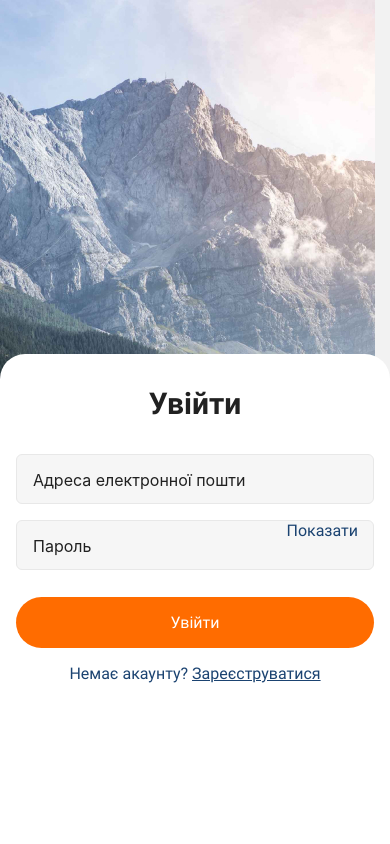
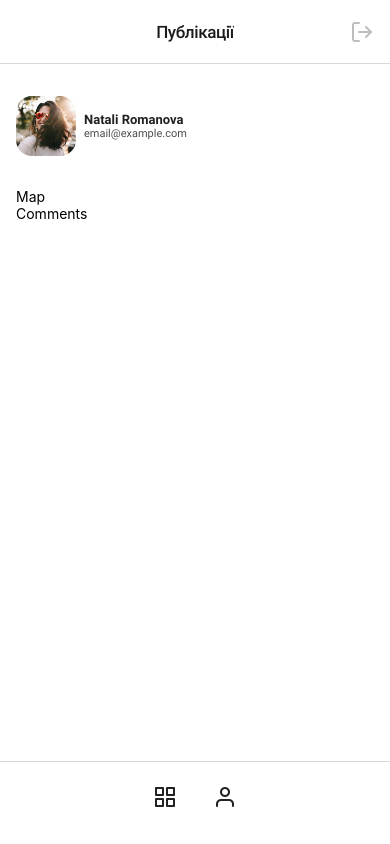
Before and after one commit to made-by-curiosity/post-and-talk, a React Native app: screen /Posts in a window 390 px wide. Built offline with nearby package versions, Linux system fonts and the light colour scheme.

Commit message:
add comments screen

```diff
--- a/src/Navigation.js
+++ b/src/Navigation.js
@@ -7,6 +7,8 @@ import MainScreen from './screens/bottomNav/MainScreen';
 import CreatePostsScreen from './screens/main/CreatePostScreen';
 
 import { useUser } from './hooks/userContext';
+import { CommentsScreen } from './screens/main/CommentsScreen';
+import { MapScreen } from './screens/main/MapScreen';
 
 const AuthStack = createStackNavigator();
 const MainStack = createStackNavigator();
@@ -46,6 +48,34 @@ export const Navigation = () => {
             },
           }}
         />
+        <MainStack.Screen
+          name="Comments"
+          component={CommentsScreen}
+          options={{
+            title: 'Коментарі',
+            headerTitleAlign: 'center',
+            headerTitleStyle: {
+              lineHeight: 22,
+              fontSize: 17,
+              letterSpacing: -0.4,
+              fontFamily: 'Roboto-Medium',
+            },
+          }}
+        />
+        <MainStack.Screen
+          name="Map"
+          component={MapScreen}
+          options={{
+            title: 'Мапа',
+            headerTitleAlign: 'center',
+            headerTitleStyle: {
+              lineHeight: 22,
+              fontSize: 17,
+              letterSpacing: -0.4,
+              fontFamily: 'Roboto-Medium',
+            },
+          }}
+        />
       </MainStack.Navigator>
     </NavigationContainer>
   );
--- a/src/hooks/userContext.js
+++ b/src/hooks/userContext.js
@@ -5,7 +5,7 @@ const UserContext = createContext();
 export const useUser = () => useContext(UserContext);
 
 export const UserProvider = ({ children }) => {
-  const [isLoggedIn, setIsLoggedIn] = useState(false);
+  const [isLoggedIn, setIsLoggedIn] = useState(true);
 
   const logIn = () => {
     setIsLoggedIn(true);
--- a/src/screens/bottomNav/PostsScreen.js
+++ b/src/screens/bottomNav/PostsScreen.js
@@ -1,7 +1,10 @@
-import { View, Text, StyleSheet, Image } from 'react-native';
+import { View, Text, StyleSheet, Image, TouchableOpacity } from 'react-native';
 import girlAvatar from '../../assets/img/girl-avatar.jpg';
+import { useNavigation } from '@react-navigation/native';
 
 export default function PostsScreen() {
+  const navigation = useNavigation();
+
   return (
     <View style={styles.container}>
       <View style={styles.userWrapper}>
@@ -10,6 +13,14 @@ export default function PostsScreen() {
           <Text style={styles.name}>Natali Romanova</Text>
           <Text style={styles.email}>email@example.com</Text>
         </View>
+      </View>
+      <View>
+        <TouchableOpacity onPress={() => navigation.navigate('Map')}>
+          <Text>Map</Text>
+        </TouchableOpacity>
+        <TouchableOpacity onPress={() => navigation.navigate('Comments')}>
+          <Text>Comments</Text>
+        </TouchableOpacity>
       </View>
     </View>
   );
@@ -23,6 +34,7 @@ const styles = StyleSheet.create({
     paddingTop: 32,
   },
   userWrapper: {
+    marginBottom: 32,
     flexDirection: 'row',
     alignItems: 'center',
     gap: 8,
--- /dev/null
+++ b/src/screens/main/CommentsScreen.js
@@ -0,0 +1,92 @@
+import {
+  Text,
+  View,
+  StyleSheet,
+  TextInput,
+  TouchableOpacity,
+  Keyboard,
+  TouchableWithoutFeedback,
+  KeyboardAvoidingView,
+} from 'react-native';
+import { AntDesign } from '@expo/vector-icons';
+
+export const CommentsScreen = () => {
+  return (
+    <TouchableWithoutFeedback onPress={() => Keyboard.dismiss()}>
+      <KeyboardAvoidingView
+        style={styles.container}
+        behavior={Platform.OS === 'ios' ? 'padding' : 'height'}
+        keyboardVerticalOffset={Platform.OS === 'ios' ? -170 : -170}
+      >
+        <View style={styles.photoBox}></View>
+        <View style={styles.commentsContainer}>
+          <Text>Comments</Text>
+        </View>
+        <View style={styles.inputContainer}>
+          <TextInput placeholder="Коментувати..." style={styles.commentInput} />
+          <TouchableOpacity activeOpacity={0.8} style={styles.sendBtn}>
+            <AntDesign name="arrowup" size={20} color="#fff" />
+          </TouchableOpacity>
+        </View>
+      </KeyboardAvoidingView>
+    </TouchableWithoutFeedback>
+  );
+};
+
+const styles = StyleSheet.create({
+  container: {
+    flex: 1,
+    paddingTop: 32,
+    paddingHorizontal: 16,
+    paddingBottom: 16,
+
+    backgroundColor: '#fff',
+  },
+  photoBox: {
+    height: 240,
+    marginBottom: 8,
+
+    justifyContent: 'center',
+    alignItems: 'center',
+
+    borderWidth: 1,
+    borderRadius: 8,
+    borderColor: '#E8E8E8',
+
+    backgroundColor: '#F6F6F6',
+  },
+  commentsContainer: {
+    flex: 1,
+    justifyContent: 'center',
+    alignItems: 'center',
+  },
+  inputContainer: {},
+  sendBtn: {
+    width: 34,
+    height: 34,
+
+    position: 'absolute',
+    top: 8,
+    right: 8,
+
+    justifyContent: 'center',
+    alignItems: 'center',
+
+    backgroundColor: '#FF6C00',
+
+    borderRadius: 50,
+  },
+  commentInput: {
+    height: 50,
+    paddingLeft: 16,
+
+    backgroundColor: '#F6F6F6',
+    borderWidth: 1,
+    borderColor: '#E8E8E8',
+    borderRadius: 50,
+
+    fontSize: 16,
+    fontFamily: 'Inter-Medium',
+    color: '#BDBDBD',
+  },
+});
--- /dev/null
+++ b/src/screens/main/MapScreen.js
@@ -0,0 +1,9 @@
+import { View, Text } from 'react-native';
+
+export const MapScreen = () => {
+  return (
+    <View>
+      <Text>MapScreen</Text>
+    </View>
+  );
+};
```
